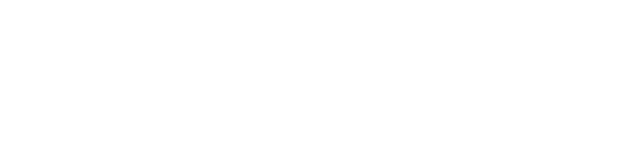
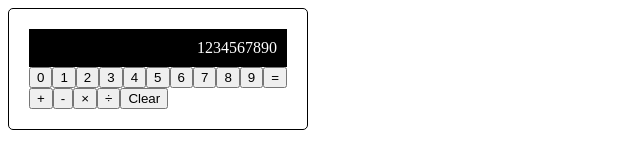
Before and after one commit to rotas256/top-foundation-calculator, a plain HTML site: page index.html in a window 1280 px wide. Shown: the whole page, without its empty margins (0-640 px from the left). Drawn offline with Linux system fonts and the light colour scheme.

Commit message:
Feat: Add buttons to DOM

```diff
--- /dev/null
+++ b/calculator.css
@@ -0,0 +1,18 @@
+* {
+    box-sizing: border-box;
+}
+
+#calculator{
+    width: 100%;
+    max-width: 300px;
+    padding: 20px;
+    border-radius: 5px;
+    border: solid 1px #000;
+}
+#display{
+   width: 100%;
+   padding: 10px;
+   color: #FFF;
+   background-color: #000;
+   text-align: end;
+}
--- a/calculator.js
+++ b/calculator.js
@@ -17,17 +17,49 @@ const divide = function(a, b) {
 
 let numberA, numberB, operator;
 
-const operate = function(operator, numberA, numberB){
-    switch(operator){
+const operate = function(op, a, b){
+    switch(op){
         case "+":
-            return add(numberA, numberB);
+            return add(a, b);
         case "-":
-            return subtract(numberA, numberB);
+            return subtract(a, b);
         case "*":
-            return multiply(numberA, numberB);
+            return multiply(a, b);
         case "/":
-            return divide(numberA, numberB);
+            return divide(a, b);
         default:
             return false;
     }
 }
+
+const init = function(){
+    const calculator = document.querySelector("#calculator");
+    const buttons = document.querySelector("#buttons");
+
+    const addButton = function(name, label){
+        // const buttonAction = function(event){
+        //     const clickedButton = event.target.id;
+        //     if( Number(clickedButton) >= 0 && Number(clickedButton) <= 9 ){
+
+        //     }
+        // };
+        const newButton = document.createElement("button");
+        newButton.textContent = (label)? label: name;
+        newButton.id = name;
+        newButton.classList.add("button");
+        // newButton.addEventListener('click', buttonAction(e));
+        buttons.appendChild(newButton);
+    };
+
+    for(let i=0; i<=9; i++){
+        addButton(i);
+    }
+    addButton("=");
+    addButton("+");
+    addButton("-");
+    addButton("*", "×");
+    addButton("/", "÷");
+    addButton("clear", "Clear");
+}
+
+init();
--- a/index.html
+++ b/index.html
@@ -4,9 +4,13 @@
     <meta charset="UTF-8">
     <meta name="viewport" content="width=device-width, initial-scale=1.0">
     <title>Calculator</title>
+    <link rel="stylesheet" href="./calculator.css">
 </head>
 <body>
-
+    <div id="calculator">
+        <div id="display">1234567890</div>
+        <div id="buttons"></div>
+    </div>
     <script src="./calculator.js"></script>
 </body>
 </html>
```
